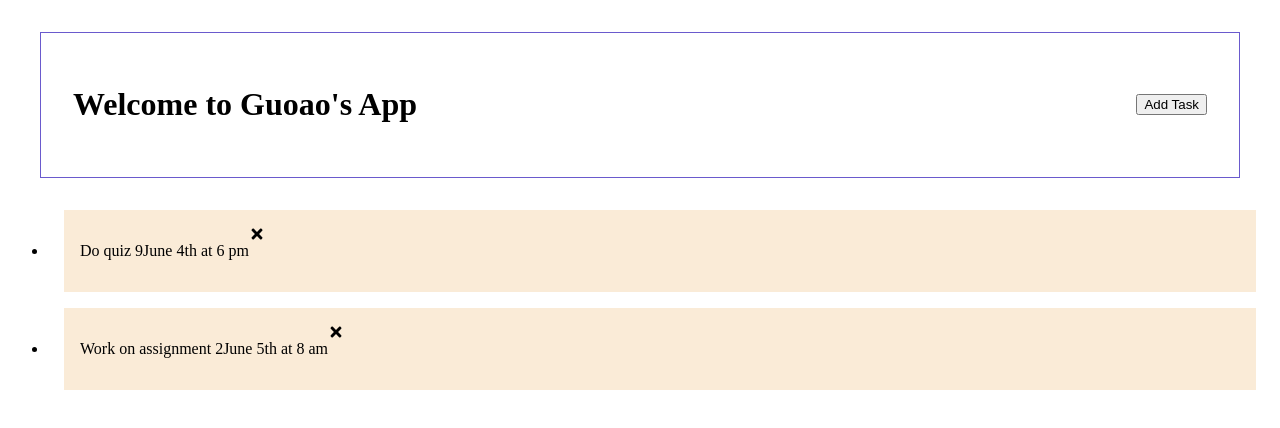
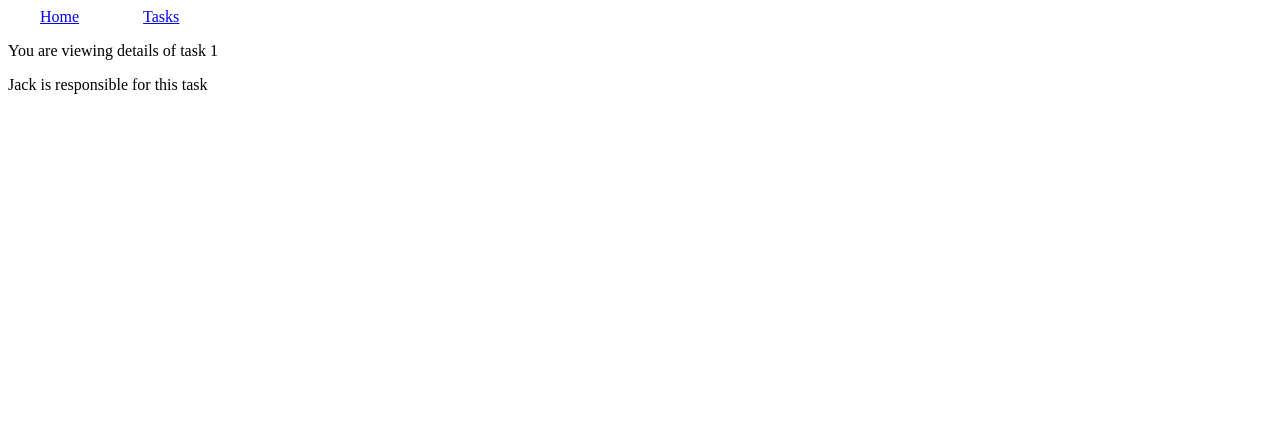
Before and after one commit to ryangawei/cs5610, a React (Create React App) app in the folder week9/app/: page /tasks/1 in a window 1280 px wide. Shown: the top 428 px of the page. Built offline with nearby package versions, Linux system fonts and the light colour scheme; data requests are answered from the project's data file.

Commit message:
Use react router

```diff
--- a/week9/app/db.json
+++ b/week9/app/db.json
@@ -1,4 +1,16 @@
 {
+  "users": [
+    {
+      "id": 1,
+      "name": "Jack",
+      "task": 1
+    },
+    {
+      "id": 2,
+      "name": "Dan",
+      "task": 2
+    }
+  ],
   "tasks": [
     {
       "id": 2,
@@ -9,6 +21,16 @@
       "id": 3,
       "title": "Work on assignment 2",
       "date": "June 5th at 8 am"
+    },
+    {
+      "title": "Get some food",
+      "date": "Today",
+      "id": 4
+    },
+    {
+      "title": "asdfasdasdf",
+      "date": "asdfadsf",
+      "id": 5
     }
   ]
 }
--- a/week9/app/package.json
+++ b/week9/app/package.json
@@ -9,6 +9,7 @@
     "react": "^18.2.0",
     "react-dom": "^18.2.0",
     "react-icons": "^4.6.0",
+    "react-router-dom": "^6.4.3",
     "react-scripts": "5.0.1",
     "web-vitals": "^2.1.4"
   },
--- a/week9/app/src/App.js
+++ b/week9/app/src/App.js
@@ -2,6 +2,9 @@ import { useState } from "react";
 import AddTask from "./components/AddTask";
 import Header from "./components/Header";
 import TaskList from "./components/TaskList";
+import {Routes, Route, Link } from 'react-router-dom'
+import TaskDetails from "./components/TaskDetails";
+
 
 function App() {
   const appName = "Guoao's App";
@@ -13,11 +16,30 @@ function App() {
 
   return (
     <div className="App">
-      <Header name={appName} onAddTaskToggle={onAddTaskToggle} />
-      {showForm && <AddTask />}
-      <ul>
-        <TaskList />
-      </ul>
+      <nav>
+        <Link to="/">Home</Link>
+        <Link to="/tasks">Tasks</Link>
+      </nav>
+
+      <Routes>
+        <Route path="/" element={
+          <>
+          <Header name={appName} onAddTaskToggle={onAddTaskToggle} />
+          {showForm && <AddTask />}
+          </>
+        }
+        />
+
+        <Route path="/tasks" element={
+          <ul>
+            <TaskList />
+          </ul>}
+        />
+        <Route path="/tasks/:taskId" element={<TaskDetails />} />
+        <Route path="*" element={<p>Nothing to match this path.</p>} />
+      </Routes>
+
+
     </div>
   );
 }
--- a/week9/app/src/components/AddTask.js
+++ b/week9/app/src/components/AddTask.js
@@ -1,8 +1,10 @@
 import React, { useState } from "react";
+import { useNavigate } from "react-router-dom";
 
 export default function AddTask() {
   const [title, setTitle] = useState("");
   const [date, setDate] = useState("");
+  let navigate = useNavigate();
 
   async function handleSubmit(e) {
     e.preventDefault();
@@ -22,6 +24,8 @@ export default function AddTask() {
     } catch (err) {
       console.log(err);
     }
+
+    navigate("/tasks");
   }
 
   return (
--- a/week9/app/src/components/Task.js
+++ b/week9/app/src/components/Task.js
@@ -1,5 +1,6 @@
 import React from 'react'
 import { FaTimes } from "react-icons/fa";
+import { Link } from "react-router-dom";
 
 export default function Task({ task, deleteHandler }) {
   return (
@@ -7,7 +8,11 @@ export default function Task({ task, deleteHandler }) {
       <div className='taskContainer'>
 
         <div className='iconNameContainer'>
-          <p>{task.title}</p>
+          <p>
+            <Link to={`/tasks/${task.id}`}>
+              {task.title}
+            </Link>
+          </p>
           <p>{task.date}</p>
           <FaTimes onClick={() => deleteHandler(task.id)}/>
         </div>
--- /dev/null
+++ b/week9/app/src/components/TaskDetails.js
@@ -0,0 +1,41 @@
+import { React, useEffect, useState } from 'react';
+import { useParams } from "react-router-dom";
+
+
+export default function TaskDetails({task}) {
+  const params = useParams();
+  const taskId = params.taskId;
+
+  const [user, setUser] = useState([]);
+
+  useEffect(() => {
+    const fetchUser = async() => {
+      try {
+        const response = await fetch(`http://localhost:5000/users?task=${taskId}`);
+        if (!response.ok) {
+          throw new Error("HTTP error! Status: ", response.status);
+        }
+        const data = await response.json();
+        setUser(data[0]);
+        console.log(data);
+      } catch (err) {
+        console.log("Fetch data ", err);
+      }
+    }
+
+    fetchUser();
+  }, [])
+
+
+  console.log(params);
+  return (
+    <div>
+      <p>
+        You are viewing details of task {params.taskId}
+      </p>
+      <p>
+        {user.name} is responsible for this task
+      </p>
+    </div>
+  )
+}
--- a/week9/app/src/index.css
+++ b/week9/app/src/index.css
@@ -21,3 +21,7 @@
 }
 .form-control label{ margin-right: 10px;
 }
+
+nav a {
+  margin: 2em;
+}
--- a/week9/app/src/index.js
+++ b/week9/app/src/index.js
@@ -2,11 +2,15 @@ import React from 'react';
 import ReactDOM from 'react-dom/client';
 import './index.css';
 import App from './App';
+import {BrowserRouter} from 'react-router-dom';
+
 
 const root = ReactDOM.createRoot(document.getElementById('root'));
 root.render(
   <React.StrictMode>
-    <App />
+    <BrowserRouter>
+      <App />
+    </BrowserRouter>
   </React.StrictMode>
 );
 
```
Also changed, not shown: 1 other file (tests, documents, lock files or other folders).
